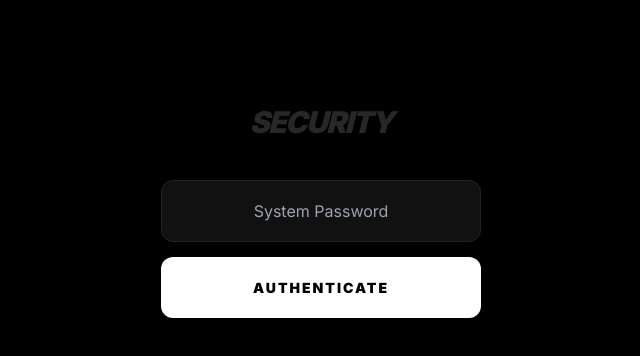
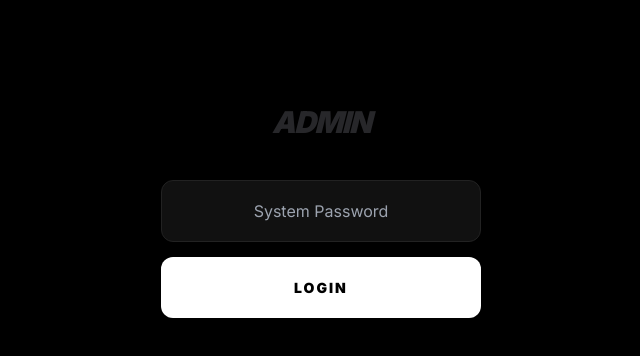
Before and after one commit to aaronforvivo-png/artist-page, a plain HTML site: page admin.html in a window 1280 px wide. Shown: the whole page, without its empty margins (319-959 px from the left). Drawn offline with nearby package versions, Linux system fonts and the light colour scheme.

Commit message:
Update admin.html

```diff
--- a/admin.html
+++ b/admin.html
@@ -17,9 +17,9 @@
 <body class="min-h-screen flex flex-col items-center p-6">
 
     <div id="login-gate" class="max-w-xs w-full text-center mt-20">
-        <h1 class="text-3xl font-black mb-10 tracking-tighter uppercase text-zinc-800 italic">Security</h1>
+        <h1 class="text-3xl font-black mb-10 tracking-tighter uppercase text-zinc-800 italic">Admin</h1>
         <input type="password" id="admin-pass" class="input-field text-center" placeholder="System Password">
-        <button onclick="checkPass()" class="btn-primary">Authenticate</button>
+        <button onclick="checkPass()" class="btn-primary">Login</button>
     </div>
 
     <div id="admin-content" class="w-full max-w-lg">
```
